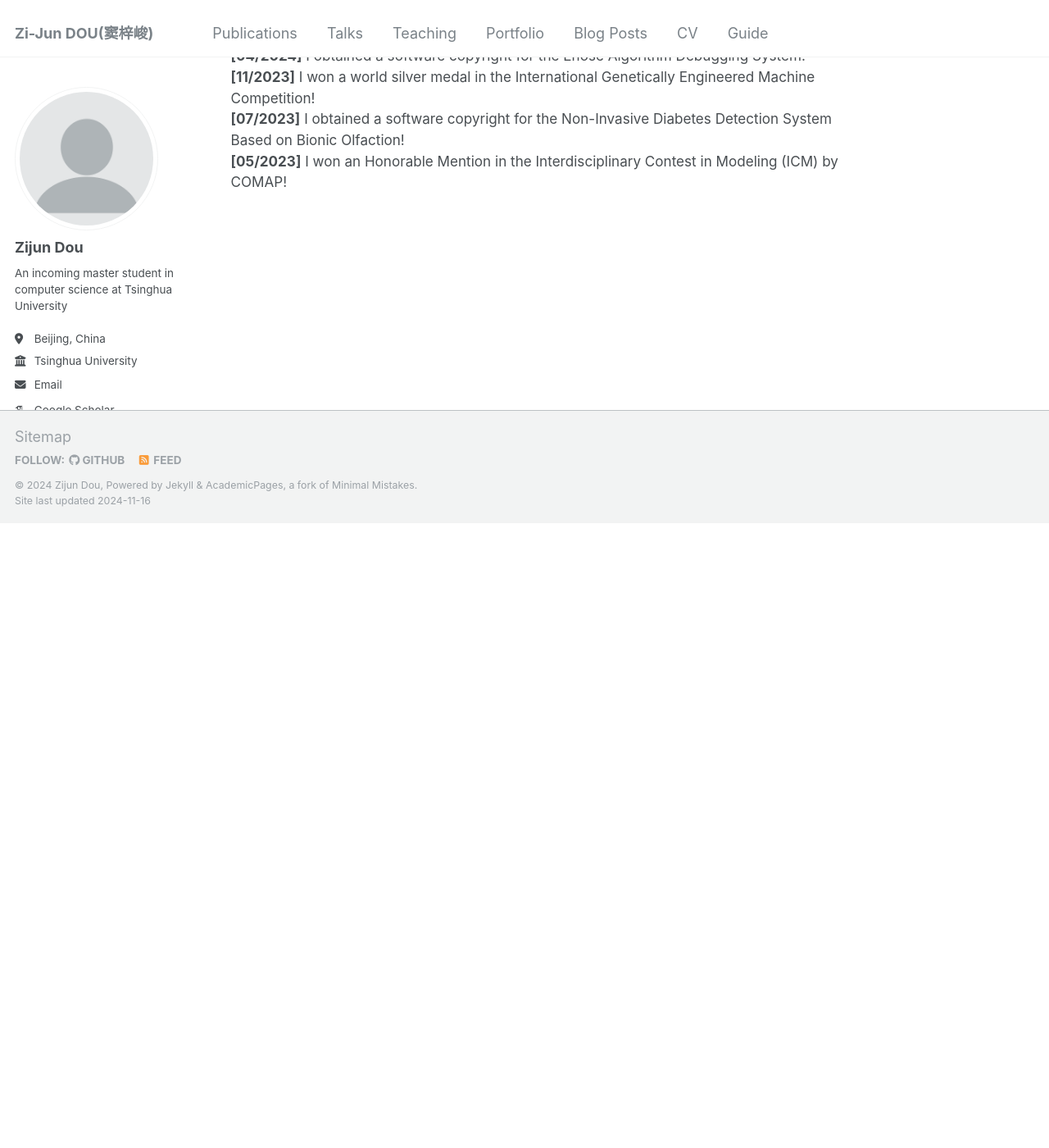
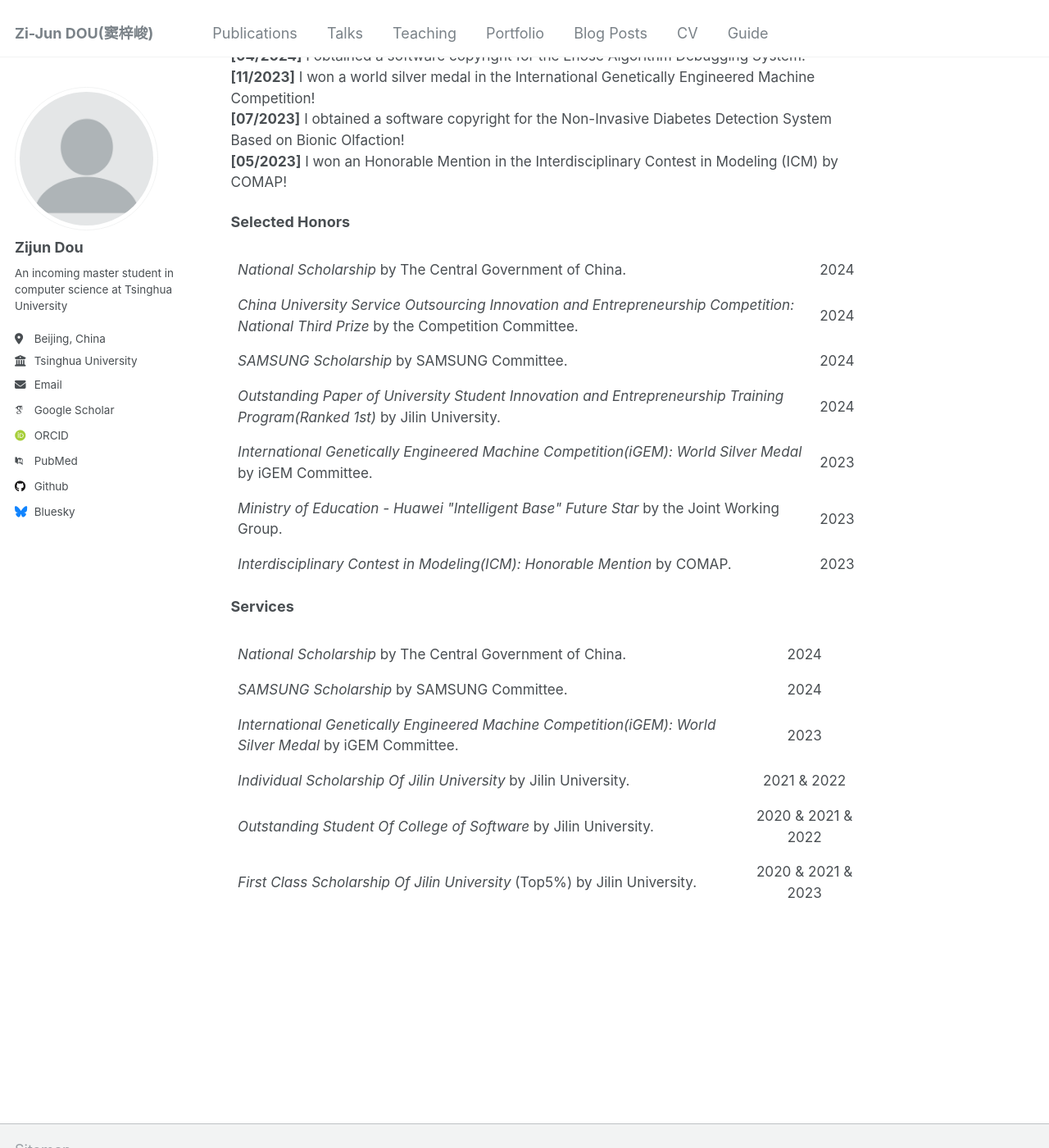
Before and after one commit to ROY-DOU/personal_homepage, a Jekyll site: the page built from _pages/about.md, in a window 1280 px wide and 1400 px high, scrolled down 763 px. Shown: the whole window at 82% size. Built offline with Jekyll 4.4.1, drawn with Linux system fonts in a browser that asks for light colours; some web fonts are replaced; before the commit the page ends 1401 px from its top, so only the background shows below that.

Commit message:
Update about.md

```diff
--- a/_pages/about.md
+++ b/_pages/about.md
@@ -30,3 +30,92 @@ I am pursuing a Bachelor's degree in [**Software Engineering (Pilot Program in E
   <b>[05/2023]</b> I won an Honorable Mention in the Interdisciplinary Contest in Modeling (ICM) by COMAP! <br>
   </p>
 </div>
+
+
+**Selected Honors**
+
+<table style="border:none;font-size:0.95em;">
+  <tr>
+    <td style="border:none;"><i>National Scholarship </i> by The Central Government of China.
+    </td>
+    <td style="border:none;text-align:center;">2024
+    </td>
+  </tr>
+  <tr>
+    <td style="border:none;"><i>China University Service Outsourcing Innovation and Entrepreneurship Competition: National Third Prize </i> by the Competition Committee.
+    </td>
+    <td style="border:none;text-align:center;">2024
+    </td>
+  </tr>
+  <tr>
+    <td style="border:none;"><i>SAMSUNG Scholarship </i> by SAMSUNG Committee.
+    </td>
+    <td style="border:none;text-align:center;">2024
+    </td>
+  </tr>
+  <tr>
+    <td style="border:none;"><i>Outstanding Paper of University Student Innovation and Entrepreneurship Training Program(Ranked 1st) </i> by Jilin University.
+    </td>
+    <td style="border:none;text-align:center;">2024
+    </td>
+  </tr>
+  <tr>
+    <td style="border:none;"><i>International Genetically Engineered Machine Competition(iGEM): World Silver Medal </i> by iGEM Committee.
+    </td>
+    <td style="border:none;text-align:center;">2023
+    </td>
+  </tr>
+  <tr>
+    <td style="border:none;"><i>Ministry of Education - Huawei "Intelligent Base" Future Star </i>  by the Joint Working Group.
+    </td>
+    <td style="border:none;text-align:center;">2023
+    </td>
+  </tr>
+  <tr>
+    <td style="border:none;"><i>Interdisciplinary Contest in Modeling(ICM): Honorable Mention </i> by COMAP.
+    </td>
+    <td style="border:none;text-align:center;">2023
+    </td>
+  </tr>
+</table>
+
+**Services**
+
+<table style="border:none;font-size:0.95em;">
+  <tr>
+    <td style="border:none;"><i>National Scholarship </i> by The Central Government of China.
+    </td>
+    <td style="border:none;text-align:center;">2024
+    </td>
+  </tr>
+  <tr>
+    <td style="border:none;"><i>SAMSUNG Scholarship </i> by SAMSUNG Committee.
+    </td>
+    <td style="border:none;text-align:center;">2024
+    </td>
+  </tr>
+  <tr>
+    <td style="border:none;"><i>International Genetically Engineered Machine Competition(iGEM): World Silver Medal </i> by iGEM Committee.
+    </td>
+    <td style="border:none;text-align:center;">2023
+    </td>
+  </tr>
+  <tr>
+    <td style="border:none;"><i>Individual Scholarship Of Jilin University</i>  by Jilin University.
+    </td>
+    <td style="border:none;text-align:center;">2021 & 2022
+    </td>
+  </tr>
+  <tr>
+    <td style="border:none;"><i>Outstanding Student Of College of Software</i> by Jilin University.
+    </td>
+    <td style="border:none;text-align:center;">2020 & 2021 & 2022
+    </td>
+  </tr>
+  <tr>
+    <td style="border:none;"><i>First Class Scholarship Of Jilin University</i> (Top5%) by Jilin University.
+    </td>
+    <td style="border:none;text-align:center;">2020 & 2021 & 2023
+    </td>
+  </tr>
+</table>
```
